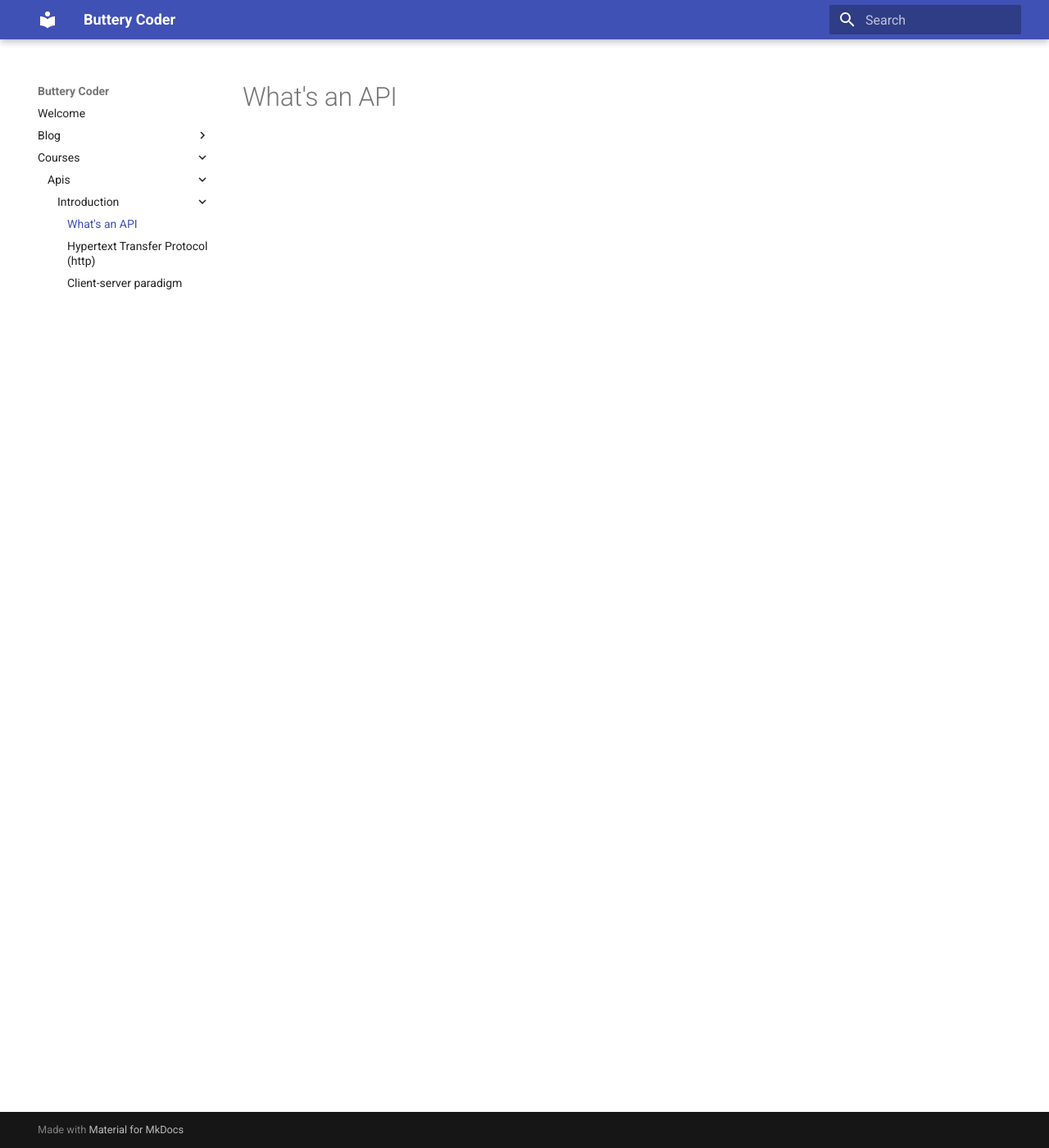
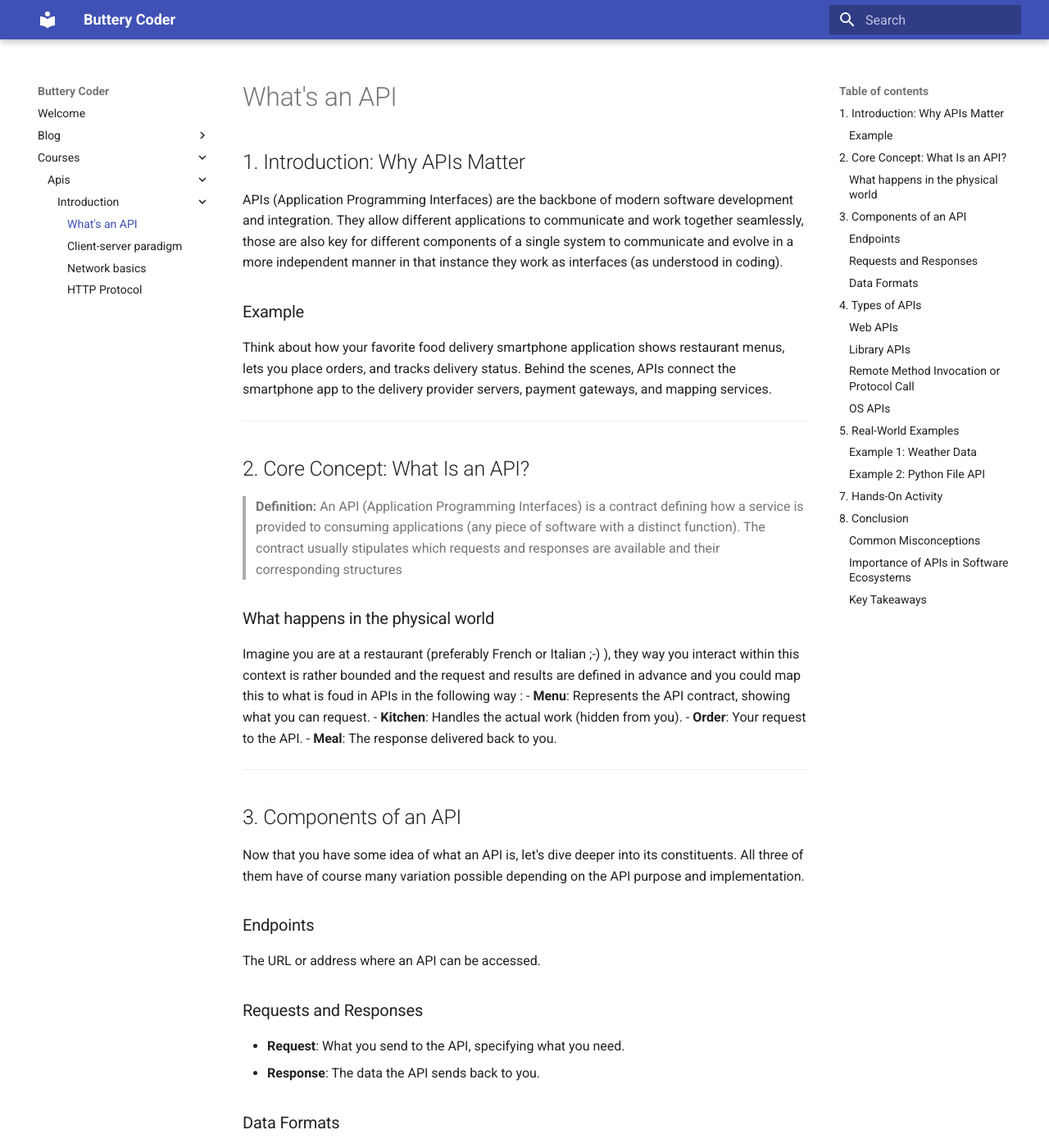
Before and after one commit to mcroissant/buttery-coder, an MkDocs documentation site: the page built from docs/courses/apis/Introduction/01_what_api.md, in a window 1280 px wide and 1400 px high. Shown: the whole window at 82% size. Built offline with MkDocs 1.6.1 and Material for MkDocs 9.7.7, drawn with Linux system fonts in a browser that asks for light colours; some of the changed text lies outside the part shown.

Commit message:
Revamp the course structure and do the first whats an api page

````diff
--- a/docs/courses/apis/Introduction/01_what_api.md
+++ b/docs/courses/apis/Introduction/01_what_api.md
@@ -1 +1,141 @@
 # What's an API
+
+## 1. Introduction: Why APIs Matter
+APIs (Application Programming Interfaces) are the backbone of modern software development and integration. They allow different applications to communicate and work together seamlessly, those are also key for different components of a single system to communicate and evolve in a more independent manner in that instance they work as interfaces (as understood in coding).
+
+### Example
+Think about how your favorite food delivery smartphone application shows restaurant menus, lets you place orders, and tracks delivery status. Behind the scenes, APIs connect the smartphone app to the delivery provider servers, payment gateways, and mapping services.
+
+
+---
+
+## 2. Core Concept: What Is an API?
+
+> **Definition:** An API (Application Programming Interfaces) is a contract defining how a service is provided to consuming applications (any piece of software with a distinct function). The contract usually stipulates which requests and responses are available and their corresponding structures
+
+### What happens in the physical world
+Imagine you are at a restaurant (preferably French or Italian ;-\) ), they way you interact within this context is rather bounded and the request and results are defined in advance and you could map this to what is foud in APIs in the following way :
+- **Menu**: Represents the API contract, showing what you can request.
+- **Kitchen**: Handles the actual work (hidden from you).
+- **Order**: Your request to the API.
+- **Meal**: The response delivered back to you.
+
+---
+
+## 3. Components of an API
+Now that you have some idea of what an API is, let's dive deeper into its constituents. All three of them have of course many variation possible depending on the API purpose and implementation.
+
+
+
+### Endpoints
+The URL or address where an API can be accessed.
+
+
+### Requests and Responses
+- **Request**: What you send to the API, specifying what you need.
+- **Response**: The data the API sends back to you.
+
+### Data Formats
+Web APIs often use:
+
+- **JSON** (JavaScript Object Notation): `{ "key": "value" }`
+- **XML**: `<key>value</key>`
+
+however there is no limit in what format is used by APIs
+
+
+---
+
+## 4. Types of APIs
+Most type of programatic interface can be seen as APIs, here are a few types you wan't to consider.
+
+### Web APIs
+Web APIs are one of the most commonly know type of APIs as they are predominently used on the internet, again we are still on a high level definition as many different implementation are available in this context like :
+- REST (Representational State Transfer): Most common, uses HTTP.
+- GraphQL: Flexible query-based API, usually leveraged by frontend components.
+
+### Library APIs
+Used within programming, libraries and frameworks for developers are prebuilt functions that can be leveraged and avoids you to build your own.
+
+### Remote Method Invocation or Protocol Call
+RMI or RPC allow multiple components of a distributed system to exchange together over the network, those are usually reserved for components developed as part of the same system and rarely exposed to the public.
+
+### OS APIs
+Enable interaction with operating systems, e.g., file systems or hardware.
+
+---
+
+## 5. Real-World Examples
+### **Example 1: Weather Data**
+A first API that could want to leverage is [OpenWeatherMap](https://openweathermap.org/api/one-call-3), after subscription (free) you can get an API key which secures you call to their server and get weather information for your local area with just one call
+
+
+!!! try-it
+    You could give it a go using python
+
+    ```python
+    import requests
+
+    url = "https://api.openweathermap.org/data/3.0/weather?q=Strasbourg&appid=YOUR_API_KEY"
+    response = requests.get(url)
+    print(response.json())
+    ```
+
+    or **type the url directly in your browser**, as it is a rest API it leverages the same protocol your browser does to navigate the web
+
+
+### **Example 2: Python File API**
+Here is an other example show casing the python [File API](https://docs.python.org/3/library/functions.html#open)
+
+
+!!! try-it
+
+    ```python
+    # File interaction with Python File API
+
+    # Step 1: Create and write to a file
+    print("Creating and writing to a file...")
+    with open("example.txt", "w") as file:
+        file.write("Hello, this is a file API example.\n")
+        file.write("We are writing this text to the file.\n")
+    print("File created and initial content written.\n")
+
+    # Step 2: Append additional data to the file
+    print("Appending new data to the file...")
+    with open("example.txt", "a") as file:
+        file.write("Adding a new line to the file.\n")
+    print("New data appended.\n")
+
+    # Step 3: Verify the appended content
+    print("Re-reading the file to verify appended content:")
+    with open("example.txt", "r") as file:
+        updated_content = file.read()
+        print(updated_content)
+    ```
+
+---
+
+## 7. Hands-On Activity
+
+1. Choose a public API from https://github.com/public-apis/public-apis preferably without any authentication or free of use.
+2. Use a tool like [**Bruno CLI**](https://docs.usebruno.com/introduction/what-is-bruno) or **curl** to send a request.
+3. Retrieve specific data.
+
+--
+
+## 8. Conclusion
+
+
+### Common Misconceptions
+- APIs are **not limited** to web services—they can exist in libraries, etc.
+- APIs themselves don’t store data—they provide access to it.
+
+
+### Importance of APIs in Software Ecosystems
+- **Integration**: APIs enable services to work together (e.g., payment gateways, maps, social logins, OS and software).
+- **Marketplaces**: APIs drive businesses like Stripe, Twilio, and Google Maps, you can make money out of an API.
+
+### Key Takeaways
+- APIs define how software applications interact.
+- They use endpoints, requests, and responses to exchange data.
+- APIs simplify complex integrations in the modern digital ecosystem.
--- a/docs/courses/apis/Introduction/02_http.md
+++ /dev/null
@@ -1 +0,0 @@
-# Hypertext Transfer Protocol (http)
--- /dev/null
+++ b/docs/courses/apis/Introduction/03_network_basics.md
@@ -0,0 +1 @@
+# Network basics
````
Also changed, not shown: docs/courses/apis/Introduction/05_http.md (added, +1 -0 lines), docs/courses/apis/Introduction/02_client_server.md (renamed from docs/courses/apis/Introduction/client_server.md).
